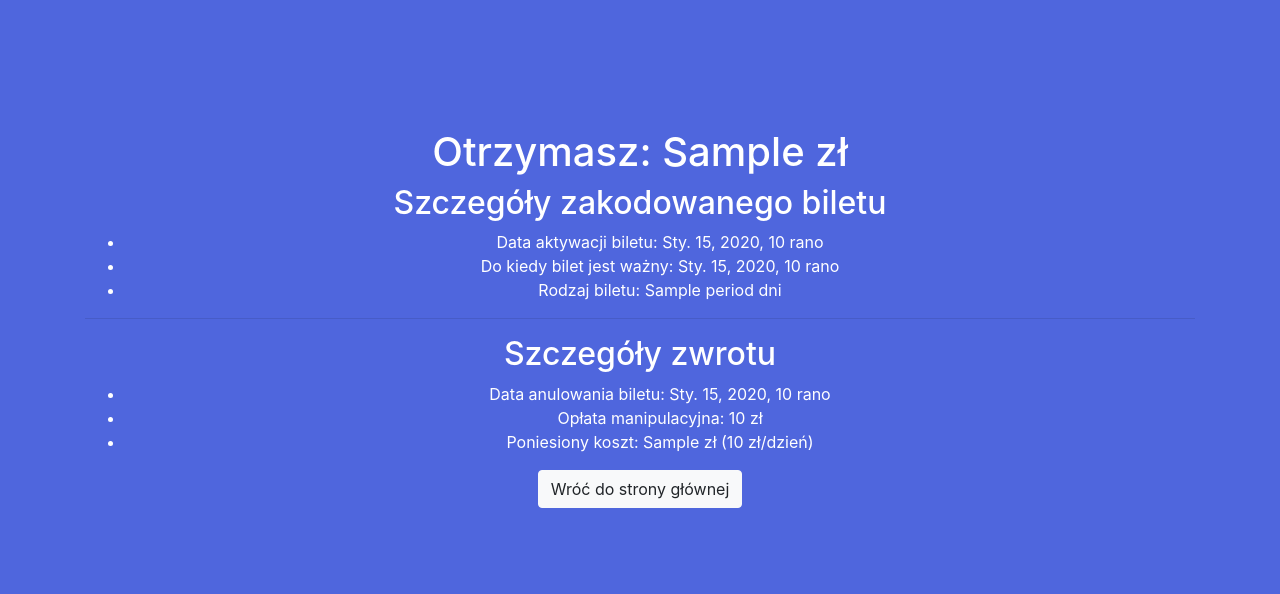
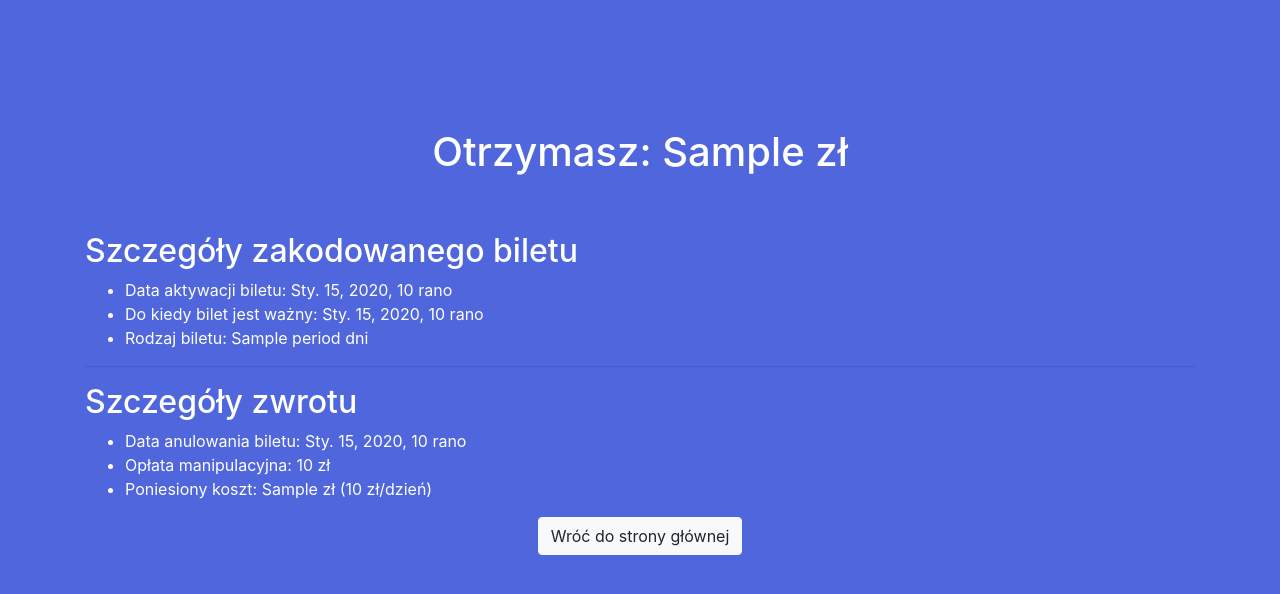
Before and after one commit to efefre/tickets_web, a Django app: template ticketWeb_root/templates/tickets/result.html in a window 1280 px wide. Shown: the top 594 px of the page. Run offline with Django 3.2, Linux system fonts and the light colour scheme; the template is opened without the code that fills it: most values are stand-ins (such as "Sample title", 1, 10 or a date in 2020); some libraries are stand-ins or nearby versions.

Commit message:
Add css for result page

```diff
--- a/ticketWeb_root/static/css/style.css
+++ b/ticketWeb_root/static/css/style.css
@@ -19,3 +19,11 @@ body {
 #message {
     margin-top: 50px;
 }
+
+.details {
+    margin-top: 5%;
+}
+
+.ticket-detail {
+    text-align: left;
+}
```
